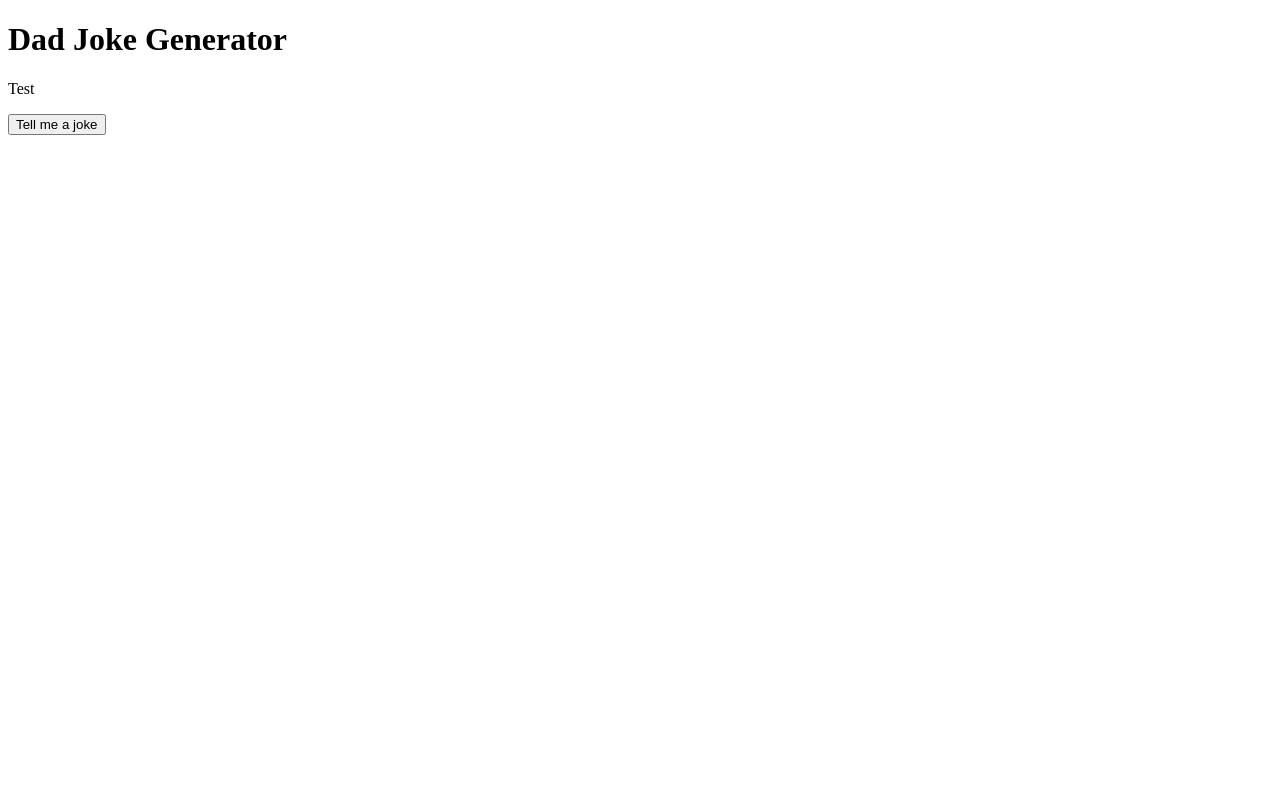
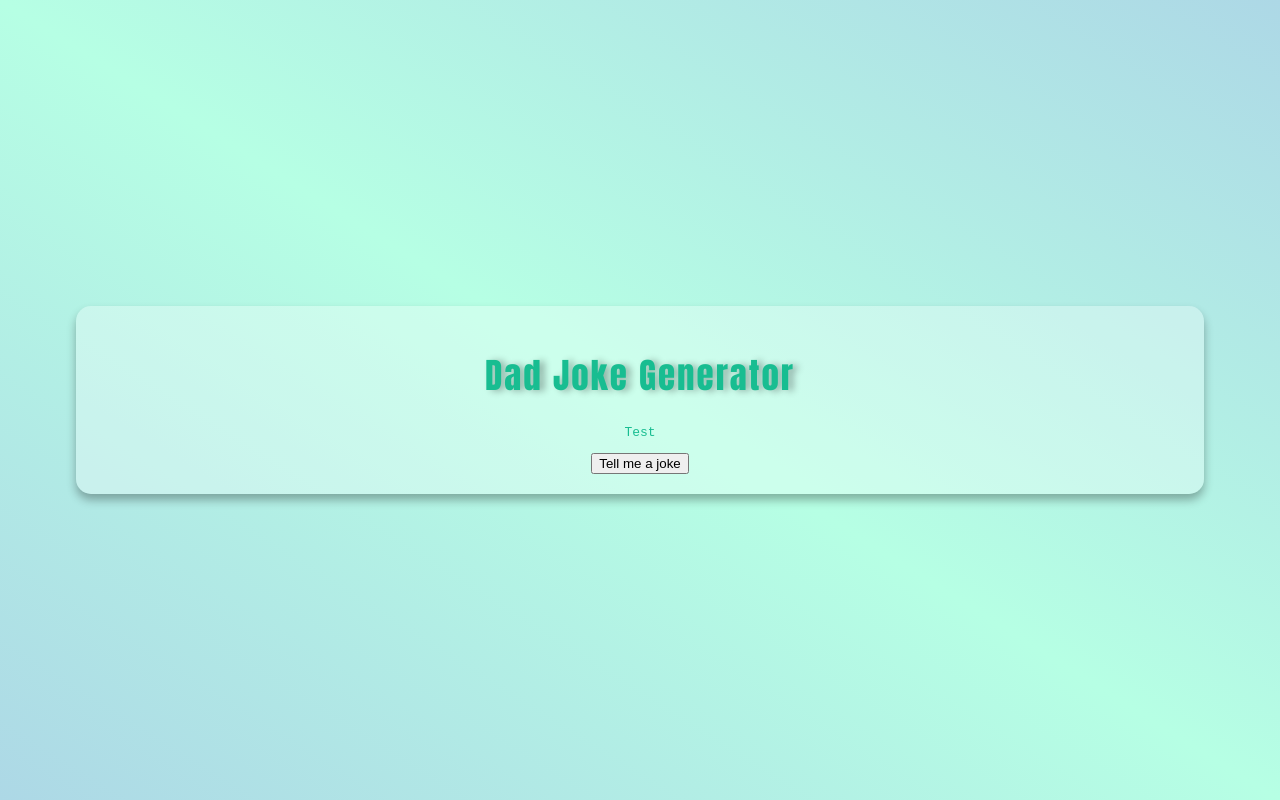
Before and after one commit to Saimun4u/Chuck-Norris-joke-generator, a plain HTML site: page index.html in a window 1280 px wide. Drawn offline with Linux system fonts and the light colour scheme.

Commit message:
Styled container and heading

```diff
--- a/index.html
+++ b/index.html
@@ -4,6 +4,7 @@
     <meta charset="UTF-8" />
     <meta name="viewport" content="width=device-width, initial-scale=1.0" />
     <title>Dad Jokes Generator</title>
+    <link rel="stylesheet" href="style.css" />
   </head>
   <body>
     <div class="container">
--- /dev/null
+++ b/style.css
@@ -0,0 +1,32 @@
+body {
+  margin: 0;
+  background: linear-gradient(
+    to left bottom,
+    lightblue,
+    rgb(182, 255, 228),
+    lightblue
+  );
+  min-height: 100vh;
+  display: flex;
+  justify-content: center;
+  align-items: center;
+  font-family: monospace;
+}
+
+.container {
+  background-color: rgba(255, 255, 255, 0.3);
+  padding: 20px;
+  box-shadow: 0 6px 10px rgba(0, 0, 0, 0.3);
+  border-radius: 15px;
+  width: 85%;
+  text-align: center;
+  color: rgb(24, 189, 145);
+}
+
+.heading {
+  font-size: 35px;
+  font-weight: 200;
+  font-family: Impact, Haettenschweiler, 'Arial Narrow Bold', sans-serif;
+  text-shadow: 5px 1px 7px rgba(0, 0, 0, 0.3);
+  letter-spacing: 2px;
+}
```
